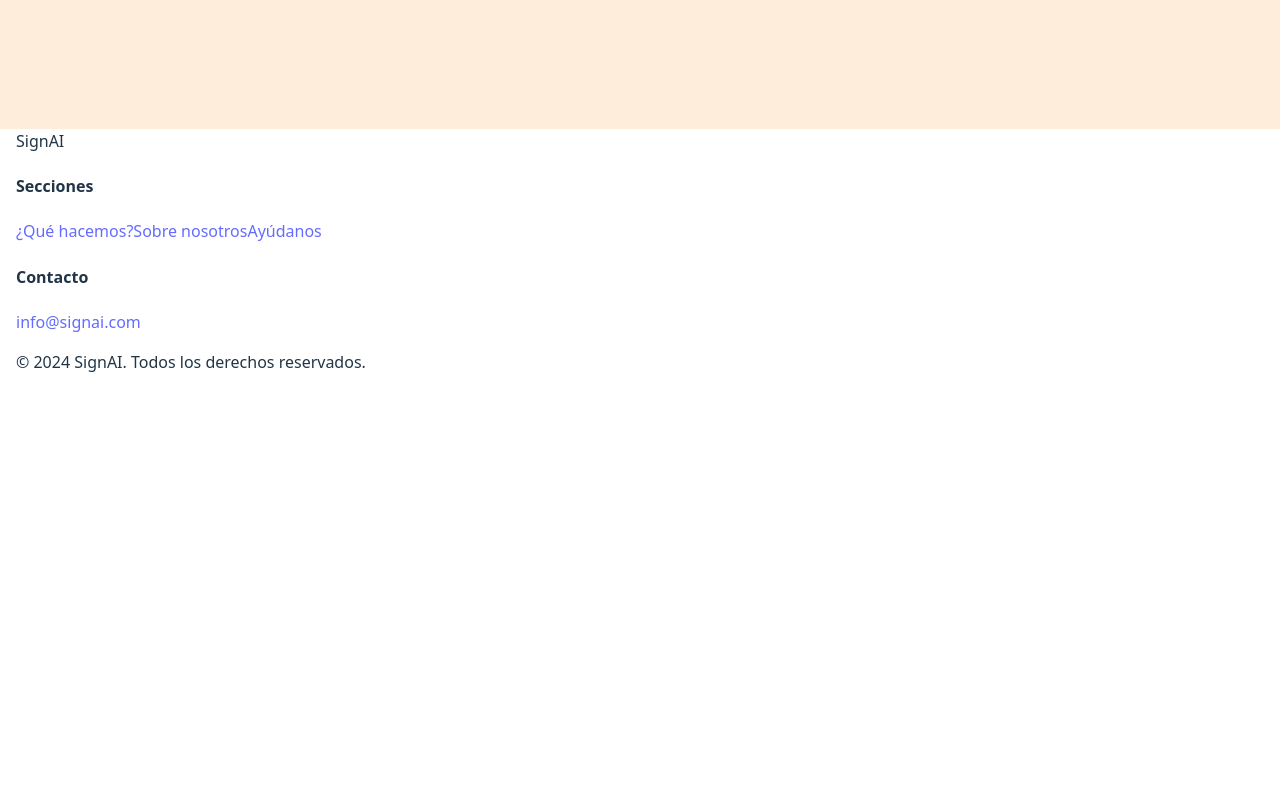
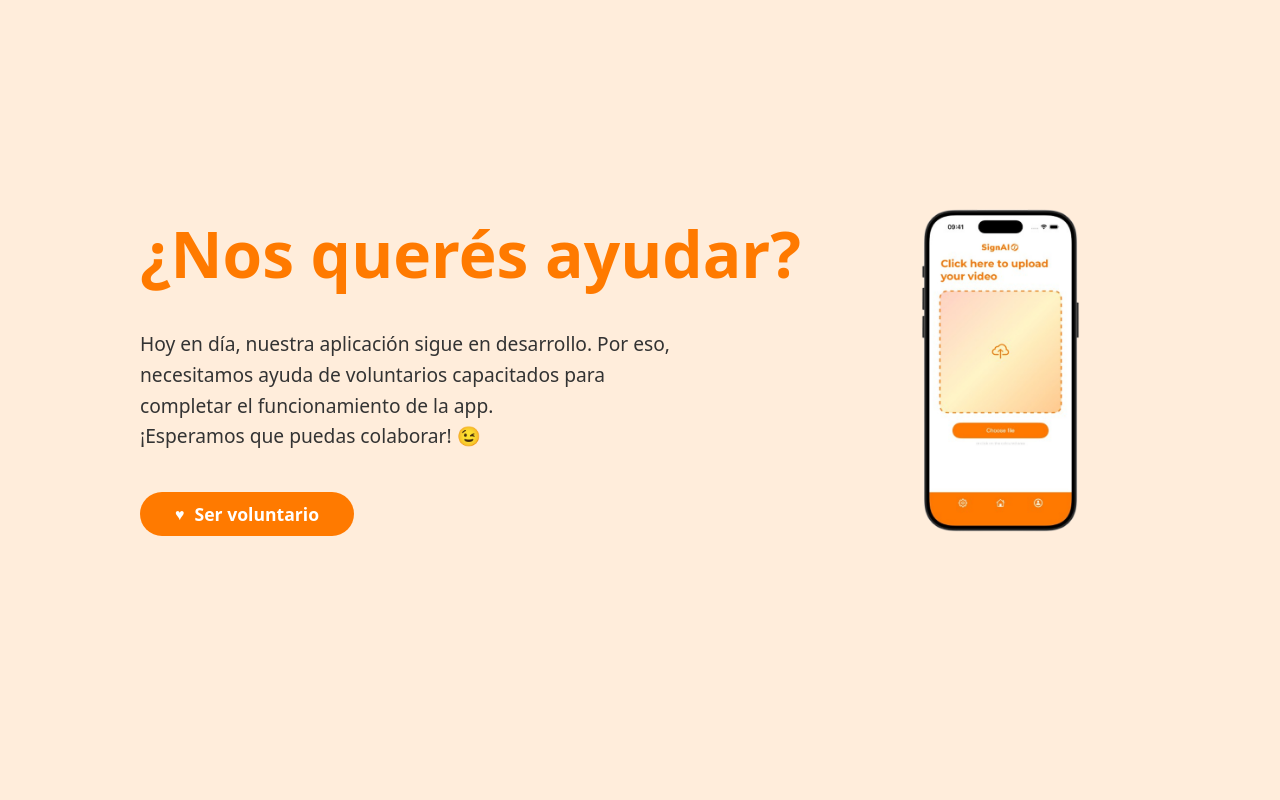
Before and after one commit to tomasgrinstein/landing-sn-new, a React (Vite) app: page / in a window 1280 px wide. Shown: the part 3020-3820 px from the top of the page. Before the commit the page ends 3410 px from the top, so only its background shows below. Built offline with nearby package versions, Linux system fonts and the light colour scheme.

Commit message:
sección ayudanos agregada

```diff
--- a/src/App.jsx
+++ b/src/App.jsx
@@ -5,7 +5,8 @@ import Hacer from './components/hacer';
 import Reader from './components/reader';
 import ParteAbajo from './components/parteabajo';
 import ComoSeUsa from './components/ComoSeUsa';
-import Metas from './components/Metas'; // <-- 1. Importar el componente Metas
+import Metas from './components/Metas';
+import Ayudanos from './components/ayudanos';
 
 function App() {
   return (
@@ -15,7 +16,8 @@ function App() {
       <Hacer />
       <Reader />
       <ComoSeUsa/>
-      <Metas /> {/* <-- 2. Agregar el componente aquí */}
+      <Metas />
+      <Ayudanos/>
       <ParteAbajo />
     </>
   );
--- /dev/null
+++ b/src/components/ayudanos.css
@@ -0,0 +1,97 @@
+.ayudanos-section {
+  background-color: #ffeddb;
+  display: flex;
+  justify-content: center;
+  align-items: flex-start;
+  padding: 60px 140px 80px;
+  gap: 60px;
+  min-height: 80vh;
+  flex-wrap: wrap;
+}
+
+.ayudanos-content {
+  flex: 1;
+  display: flex;
+  flex-direction: column;
+  align-items: flex-start;
+}
+
+.ayudanos-title {
+  color: #ff7a00;
+  font-size: 4rem;
+  font-weight: 800;
+  margin: 30px 0 40px 0;
+  line-height: 1.1;
+  white-space: nowrap;
+}
+
+.ayudanos-description {
+  color: #333;
+  font-size: 1.2rem;
+  line-height: 1.6;
+  margin: 0 0 40px 0;
+  max-width: 83%;
+}
+
+.ayudanos-button {
+  background-color: #ff7a00;
+  color: white;
+  border: none;
+  border-radius: 50px;
+  padding: 10px 35px;
+  font-size: 1.1rem;
+  font-weight: bold;
+  cursor: pointer;
+  display: flex;
+  align-items: center;
+  justify-content: center;
+}
+
+.heart-icon {
+  margin-right: 10px;
+  font-size: 1rem;
+}
+
+/* Contenedor para la imagen del celular a la derecha */
+.ayudanos-image-placeholder {
+  flex: 1;
+  display: flex;
+  justify-content: center;
+  align-items: flex-start;
+  min-width: 200px;
+}
+/* Estilos para la imagen del celular */
+.ayudanos-image-placeholder img {
+  /* Hacemos que la imagen sea flexible y ocupe el 100% del espacio que le demos */
+  width: 60%;
+  height: auto;
+}
+
+/* ----- Responsividad para pantallas más pequeñas ----- */
+@media (max-width: 992px) {
+  .ayudanos-section {
+    flex-direction: column;
+    text-align: center;
+    padding: 60px 20px;
+    /* En móvil, volvemos a centrar todo para que se vea bien */
+    align-items: center;
+  }
+
+  .ayudanos-content {
+    align-items: center;
+    max-width: 100%;
+  }
+
+  .ayudanos-title {
+    font-size: 3.5rem;
+  }
+
+  .ayudanos-description {
+    /* Reseteamos el max-width en móvil para que ocupe el ancho disponible */
+    max-width: 100%;
+  }
+
+  .ayudanos-image-placeholder {
+    margin-top: 40px;
+  }
+}
--- /dev/null
+++ b/src/components/ayudanos.jsx
@@ -0,0 +1,29 @@
+import React from 'react';
+import './Ayudanos.css';
+
+const Ayudanos = () => {
+  return (
+    <section className="ayudanos-section">
+      <div className="ayudanos-content">
+        <h2 className="ayudanos-title">¿Nos querés ayudar?</h2>
+        <p className="ayudanos-description">
+          Hoy en día, nuestra aplicación sigue en desarrollo. Por eso,
+          necesitamos ayuda de voluntarios capacitados para completar el
+          funcionamiento de la app.
+          <br />
+          ¡Esperamos que puedas colaborar! 😉
+        </p>
+        <button className="ayudanos-button">
+          <span role="img" aria-label="corazón" className="heart-icon">♥</span>
+          Ser voluntario
+        </button>
+      </div>
+
+      <div className="ayudanos-image-placeholder">
+        <img src="/celular.png" alt="App en celular" />
+      </div>
+    </section>
+  );
+};
+
+export default Ayudanos;
```
Also changed, not shown: public/celular.png (added).
